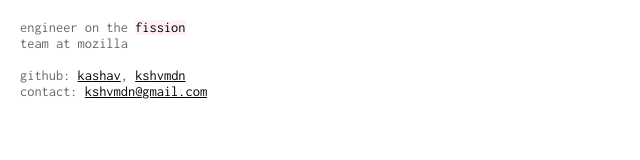
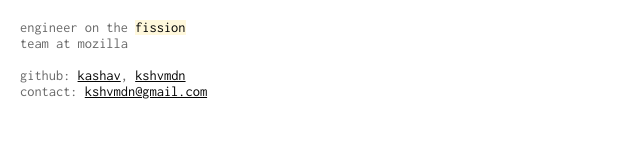
Before and after one commit to kashav/kashav.github.io, a plain HTML site: page index.html in a window 1280 px wide. In both pictures the pointer is over the link "fission". Shown: the full height of the page, 0-640 px from the left. Drawn offline with Linux system fonts and the light colour scheme.

Commit message:
happy May

```diff
--- a/index.html
+++ b/index.html
@@ -18,7 +18,7 @@
           word-wrap: break-word; }
       a { color: rgb(5, 5, 5); }
       a:hover { text-decoration: none;
-                background-color: lavenderblush; }
+                background-color: cornsilk; }
     </style>
   </head>
   <body>
```
